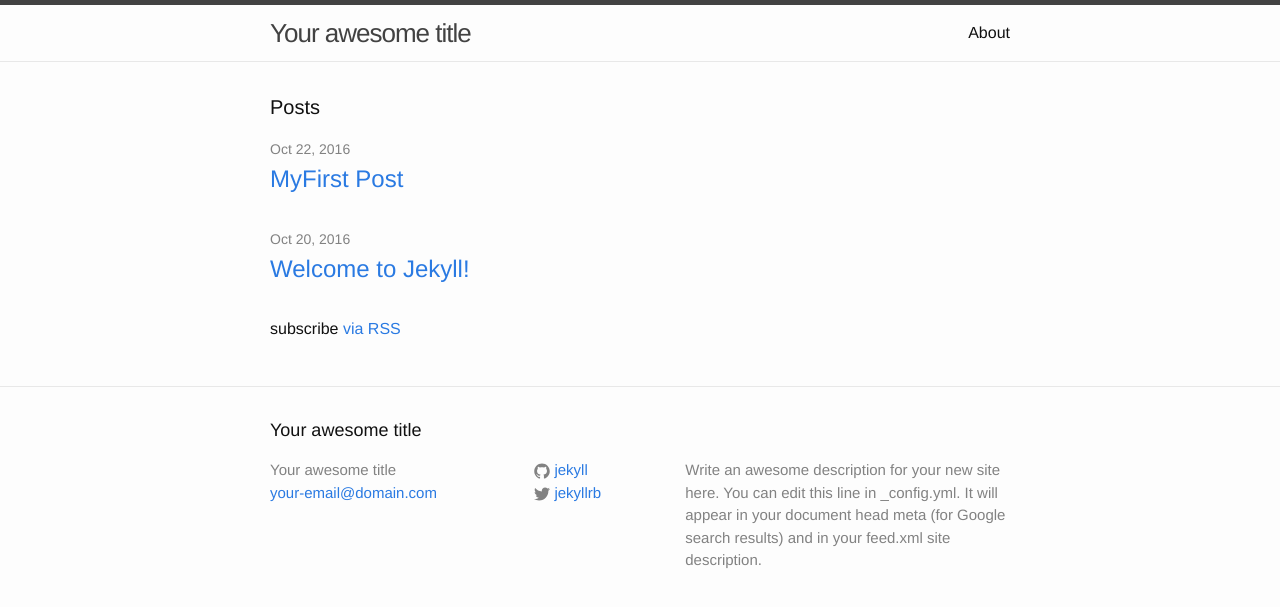
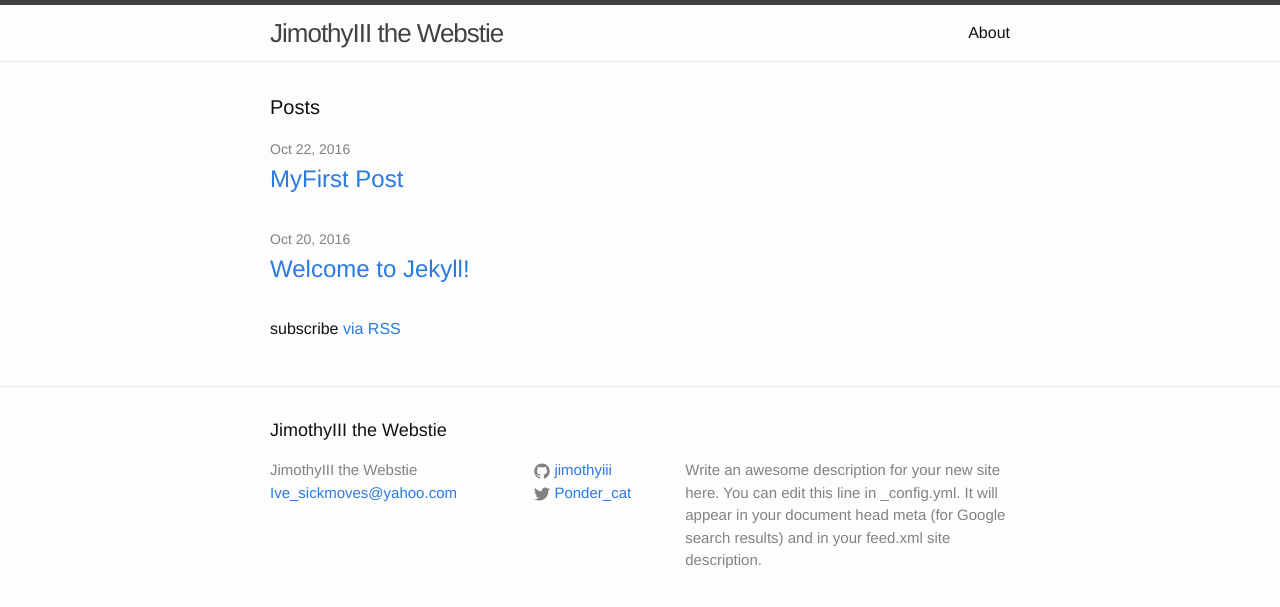
Before and after one commit to jimothyiii/jimothyiii.github.io, a Jekyll site: the page built from index.html, in a window 1280 px wide. Shown: the top 607 px of the page. Built offline with Jekyll 4.4.1, drawn with Linux system fonts in a browser that asks for light colours.

Commit message:
save my work6

```diff
--- a/_config.yml
+++ b/_config.yml
@@ -6,16 +6,17 @@
 # 'jekyll serve'. If you change this file, please restart the server process.
 
 # Site settings
-title: Your awesome title
-email: your-email@domain.com
+title: JimothyIII the Webstie
+email: Ive_sickmoves@yahoo.com
 description: > # this means to ignore newlines until "baseurl:"
   Write an awesome description for your new site here. You can edit this
   line in _config.yml. It will appear in your document head meta (for
   Google search results) and in your feed.xml site description.
 baseurl: "" # the subpath of your site, e.g. /blog
 url: "http://yourdomain.com" # the base hostname & protocol for your site
-twitter_username: jekyllrb
-github_username:  jekyll
+twitter_username: Ponder_cat
+github_username:  jimothyiii
+
 
 # Build settings
 markdown: kramdown
```
